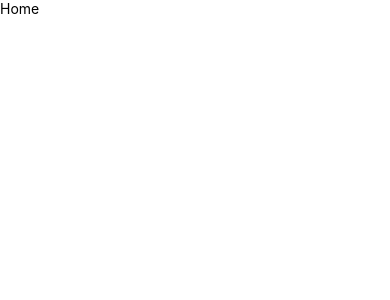
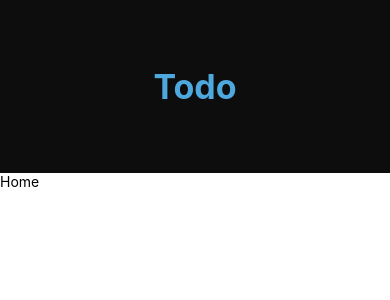
Before and after one commit to Derecky/todo-list-mobile, a React Native app: screen / in a window 390 px wide. Shown: the top 300 px of the page. Built offline with nearby package versions, Linux system fonts and the light colour scheme.

Commit message:
feat: Header height and color

```diff
--- /dev/null
+++ b/src/components/Header/Header.tsx
@@ -0,0 +1,14 @@
+import React from "react";
+import { Text, View } from "react-native";
+
+import { styles } from './styles';
+
+export function Header() {
+  return (
+    <View style={styles.container}>
+      <Text style={styles.title}>
+        Todo
+      </Text>
+    </View>
+  )
+}
--- /dev/null
+++ b/src/components/Header/index.ts
@@ -0,0 +1 @@
+export { Header } from './Header'
--- /dev/null
+++ b/src/components/Header/styles.ts
@@ -0,0 +1,15 @@
+import { StyleSheet } from 'react-native'
+
+export const styles = StyleSheet.create({
+  container: {
+    height: 173,
+    backgroundColor: '#0D0D0D',
+    alignItems: 'center',
+    justifyContent: 'center',
+  },
+  title: {
+    fontSize: 34,
+    fontWeight: 'bold',
+    color: '#4EA8DE'
+  }
+})
--- a/src/screens/Home/Home.tsx
+++ b/src/screens/Home/Home.tsx
@@ -1,9 +1,11 @@
 import React from 'react';
 import { Text, View } from 'react-native';
+import { Header } from '../../components/Header';
 
 export function Home() {
   return(
     <View>
+      <Header />
       <Text>
         Home
       </Text>
```
